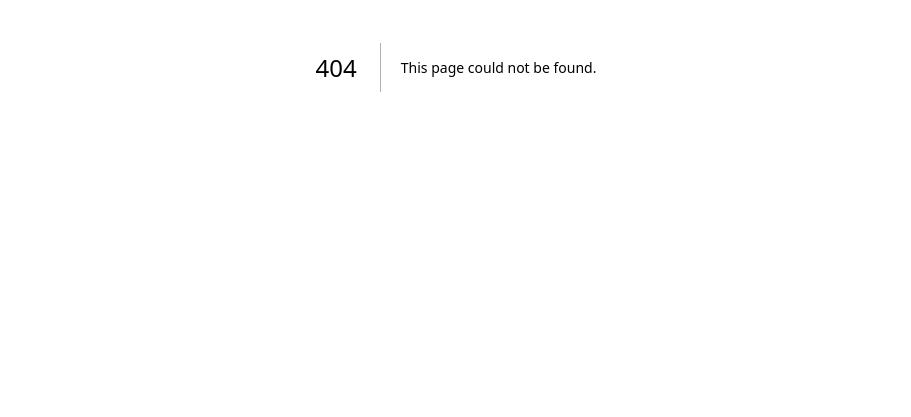
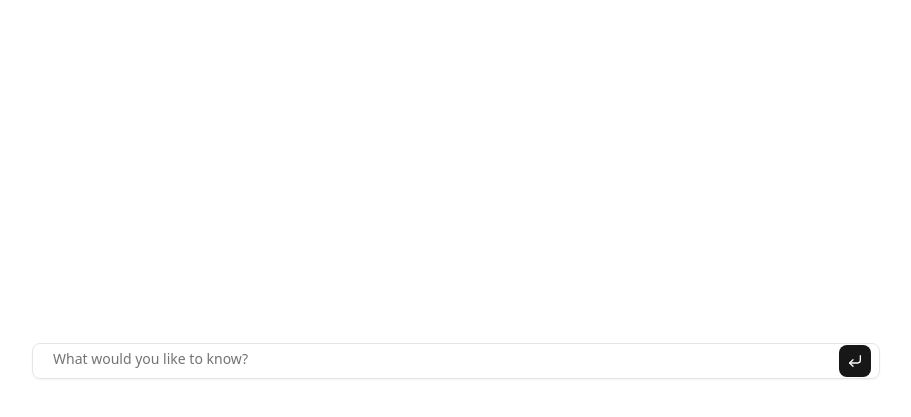
Before and after one commit to ZekiAhmed/AiProjects, a Next.js app in the folder nextjs-aisdk-rag-chatbot/: page /chat in a window 1280 px wide. Before the commit this address had no page. Shown: the part 333-750 px from the top of the page, without its empty margins (184-1095 px from the left). Built offline with nearby package versions, Linux system fonts and the light colour scheme.

Commit message:
chat ui done

```diff
--- a/nextjs-aisdk-rag-chatbot/package.json
+++ b/nextjs-aisdk-rag-chatbot/package.json
@@ -12,6 +12,7 @@
   "dependencies": {
     "@ai-sdk/anthropic": "^3.0.42",
     "@ai-sdk/openai": "^3.0.27",
+    "@ai-sdk/openai-compatible": "^2.0.30",
     "@ai-sdk/react": "^3.0.84",
     "@base-ui/react": "^1.1.0",
     "@hookform/resolvers": "^5.2.2",
--- /dev/null
+++ b/nextjs-aisdk-rag-chatbot/src/app/chat/page.tsx
@@ -0,0 +1,92 @@
+"use client";
+
+import { Fragment, useState } from "react";
+import { useChat } from "@ai-sdk/react";
+import {
+  Attachments,
+  Attachment,
+  AttachmentPreview,
+  AttachmentInfo,
+  AttachmentRemove,
+} from "@/components/ai-elements/attachments";
+import {
+    Conversation,
+    ConversationContent,
+    ConversationScrollButton,
+} from "@/components/ai-elements/conversation";
+import { Message, MessageContent, MessageResponse } from "@/components/ai-elements/message";
+import {
+    PromptInputProvider,
+    PromptInput,
+    PromptInputBody,
+    type PromptInputMessage,
+    PromptInputSubmit,
+    PromptInputTextarea,
+    // PromptInputToolbar,
+    PromptInputTools,
+} from "@/components/ai-elements/prompt-input";
+import { Spinner } from "@/components/ui/spinner"
+
+export default function RAGChatBot() {
+    const [input, setInput] = useState("");
+    const { messages, sendMessage, status } = useChat();
+
+    const handleSubmit = (message: PromptInputMessage) => {
+        if (!message.text) {
+            return;
+        }
+        sendMessage({
+            text: message.text,
+        });
+        setInput("");
+    };
+
+    return <div className="max-w-4xl mx-auto p-6 relative size-full h-[calc(100vh-4rem)]">
+        <div className="flex flex-col h-full">
+            <Conversation className="h-full">
+                <ConversationContent>
+                    {messages.map((message) => (
+                        <div key={message.id}>
+                            {message.parts.map((part, i) => {
+                                switch (part.type) {
+                                    case "text":
+                                        return (
+                                            <Fragment key={`${message.id}-${i}`}>
+                                                <Message from={message.role}>
+                                                    <MessageContent>
+                                                        <MessageResponse>{part.text}</MessageResponse>
+                                                    </MessageContent>
+                                                </Message>
+                                            </Fragment>
+                                        );
+                                    default:
+                                        return null;
+                                }
+                            })}
+                        </div>
+                    ))}
+                    {(status === "submitted" || status === "streaming") && <Spinner />}
+                </ConversationContent>
+                <ConversationScrollButton />
+            </Conversation>
+
+            <PromptInputProvider>
+                <PromptInput onSubmit={handleSubmit} className="mt-4">
+                    <PromptInputBody>
+                        <PromptInputTextarea
+                            value={input}
+                            onChange={(e) => setInput(e.target.value)}
+                            className="p-5"
+                        />
+                        {/* <PromptInputToolbar> */}
+                        {/* <PromptInputTools> */}
+                        {/* Model selector, web search, etc. */}
+                        {/* </PromptInputTools> */}
+                        <PromptInputSubmit className="m-2" />
+                        {/* </PromptInputToolbar> */}
+                    </PromptInputBody>
+                </PromptInput>
+            </PromptInputProvider>
+        </div>
+    </div>
+}
```
Also changed, not shown: 1 other file (tests, documents, lock files or other folders).
